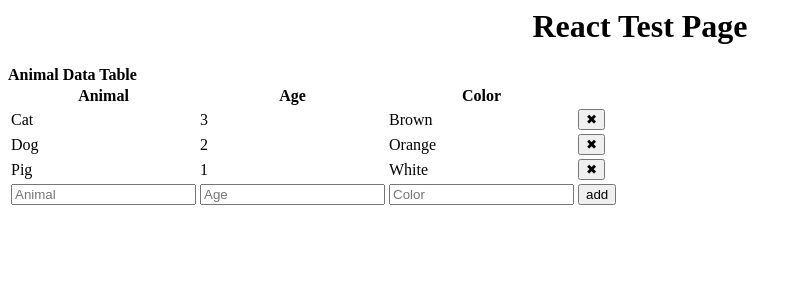
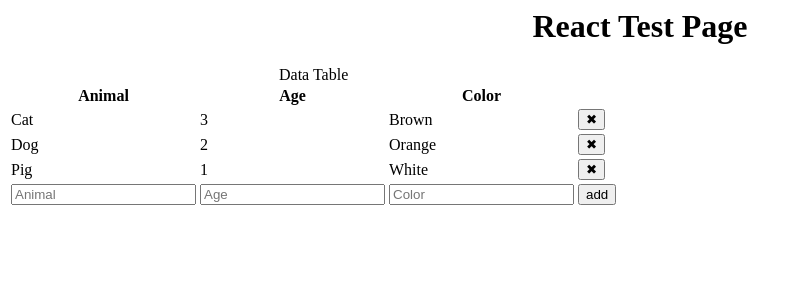
Before and after one commit to tmook/react-test-page, a React app: page / in a window 1280 px wide. Shown: the top 300 px of the page, without its empty margins (0-801 px from the left). Built offline with nearby package versions, Linux system fonts and the light colour scheme.

Commit message:
data table components

```diff
--- a/js/AnimalTable.jsx
+++ /dev/null
@@ -1,51 +0,0 @@
-import React from 'react';
-import DataTable from './DataTable.jsx';
-import DataTableAddRow from './DataTableAddRow.jsx';
-
-class AnimalTable extends React.Component{
-  constructor(props){
-    super(props);
-
-    //extract categories
-    const tableCategories = (this.props.animals).length > 0 ?
-        Object.keys(this.props.animals[0]).splice(1) : {};
-
-    this.state = {
-      categories: tableCategories,
-      data: this.props.animals
-    };
-
-    this.handleRowAdd = this.handleRowAdd.bind(this);
-    this.handleRowRemove = this.handleRowRemove.bind(this);
-  }
-
-  handleRowAdd(newRow){
-    //add newRow to state
-    this.setState(prevState => ( {data: prevState.data.concat([newRow])} ) );
-  }
-
-  handleRowRemove(data_id){
-    const toDelete = new Set([data_id]);
-    //remove state element with id field
-    this.setState(
-      prevState => ({data: prevState.data.filter(
-        row => !toDelete.has(row.id) )
-      })
-    );
-  }
-
-  render() {
-    return (
-      <div>
-        <strong>Animal Data Table</strong>
-        <DataTable
-          handleRowAdd={this.handleRowAdd}
-          handleRowRemove={this.handleRowRemove}
-          categories={this.state.categories}
-          data={this.state.data} />
-      </div>
-    );
-  }
-}
-
-export default AnimalTable;
--- a/js/App.jsx
+++ b/js/App.jsx
@@ -1,9 +1,9 @@
 import React from 'react';
-import AnimalTable from './AnimalTable.jsx';
+import MutableDataTable from './MutableDataTable.jsx';
 
 function App(){
   return (
-    <AnimalTable animals={ANIMALS}/>
+    <MutableDataTable data={ANIMALS} hideField={['id']}/>
   );
 }
 
--- a/js/DataRow.jsx
+++ /dev/null
@@ -1,35 +0,0 @@
-import React from 'react';
-
-class DataRow extends React.Component{
-  constructor(props){
-    super(props);
-    this.handleClick = this.handleClick.bind(this);
-  }
-
-  handleClick(e){
-    e.preventDefault();
-    //call remove function passed from props with data-id
-    this.props.handleRowRemove(this.rowId);
-  }
-
-  render() {
-    let values = this.props.values;
-
-    const rowElements = Object.keys(values).map(
-        (key,index) => (key != 'id' && <td key={index}>{values[key]}</td>)
-      );
-
-    return (
-      <tr>
-        {rowElements}
-        <td ref={() => this.rowId = this.props.values.id}>
-          <button onClick={this.handleClick}>
-            &#10006;
-          </button>
-        </td>
-      </tr>
-    );
-  }
-}
-
-export default DataRow;
--- a/js/DataTable.jsx
+++ /dev/null
@@ -1,38 +0,0 @@
-import React from 'react';
-import DataCategoryRow from './DataCategoryRow.jsx';
-import DataRow from './DataRow.jsx';
-import DataTableAddRow from './DataTableAddRow.jsx';
-
-class DataTable extends React.Component{
-  constructor(props){
-    super(props);
-  }
-
-  render() {
-    let dataRows = null;
-    if((this.props.data).length > 0){
-      dataRows = this.props.data.map( (row, index) =>
-        (<DataRow
-          key={index}
-          values={row}
-          handleRowRemove={this.props.handleRowRemove}
-        />)
-      );
-    }
-
-    return (
-      <table>
-        <thead>
-          <DataCategoryRow categories={this.props.categories} />
-        </thead>
-        <tbody>
-          {dataRows}
-          <DataTableAddRow handleRowAdd={this.props.handleRowAdd} />
-        </tbody>
-      </table>
-    );
-  }
-
-}
-
-export default DataTable;
--- a/js/DataTableAddRow.jsx
+++ /dev/null
@@ -1,101 +0,0 @@
-import React from 'react';
-
-const initialState = {
-  animal: "",
-  age: "",
-  color: ""
-}
-
-class DataTableAddRow extends React.Component {
-  constructor(props){
-    super(props);
-    this.state = initialState;
-
-    this.handleChange = this.handleChange.bind(this);
-    this.handleSubmit = this.handleSubmit.bind(this);
-  }
-
-  handleChange(e){
-    const target = e.target;
-    const value = target.value;
-    const name = target.name;
-
-    //update state with new value and id
-    this.setState({[name]: value});
-  }
-
-  handleSubmit(e){
-    e.preventDefault();
-
-    //recompute hash for id
-    let hashString = "";
-    //Concat state items
-    Object.keys(this.state).map( key => hashString+=this.state[key] );
-
-    //build row object
-    const rowObj = {
-      id: this.hashCode(hashString),
-      ...this.state
-    };
-
-    //lift state up to parent
-    this.props.handleRowAdd(rowObj);
-
-    //reset state
-    this.reset();
-  }
-
-  reset(){
-    this.state = initialState;
-    this.setState(initialState);
-  }
-
-  hashCode(word){
-    var hash = 0, i, chr;
-    if (word.length === 0) return hash;
-    for (i = 0; i < word.length; i++) {
-      chr = word.charCodeAt(i);
-      hash = ((hash << 5) - hash) + chr;
-      hash |= 0; // Convert to 32bit integer
-    }
-    return hash;
-  }
-
-  render(){
-    return (
-      <tr>
-        <td>
-          <input
-            type="text"
-            name="animal"
-            placeholder="Animal"
-            value={this.state.animal}
-            onChange={this.handleChange} />
-        </td>
-        <td>
-          <input
-            type="text"
-            name="age"
-            placeholder="Age"
-            value={this.state.age}
-            onChange={this.handleChange} />
-        </td>
-        <td>
-          <input
-            type="text"
-            name="color"
-            placeholder="Color"
-            value={this.state.color}
-            onChange={this.handleChange} />
-        </td>
-        <td>
-          <button onClick={this.handleSubmit}>
-            add
-          </button>
-        </td>
-      </tr>
-    );
-  }
-}
-
-export default DataTableAddRow;
--- /dev/null
+++ b/js/DataTableAppendRow.jsx
@@ -0,0 +1,92 @@
+import React from 'react';
+
+class DataTableAppendRow extends React.Component {
+  constructor(props){
+    super(props);
+
+    this.refList = {};
+    this.props.categories.forEach( category => (
+      this.refList[category]=""
+    ));
+
+    this.handleSubmit = this.handleSubmit.bind(this);
+  }
+
+  handleSubmit(e){
+    e.preventDefault();
+
+    //get string of object to computer hash for id
+    let hashString = '';
+    for(let ref in this.refList){
+      if(this.refList.hasOwnProperty(ref)){
+        hashString+=this.refList[ref].value;
+      }
+    }
+
+    //build row object
+    let rowObj = {};
+    for(let ref in this.refList){
+      if(this.refList.hasOwnProperty(ref)){
+        rowObj[ref] = this.refList[ref].value;
+      }
+    }
+    //get hashcode and set to id field
+    rowObj['id'] = this.hashCode(hashString);
+
+    //lift change up to parent
+    this.props.handleRowAdd(rowObj);
+
+    //reset input fields
+    this.reset();
+  }
+
+  reset(){
+    for(let ref in this.refList){
+      if(this.refList.hasOwnProperty(ref)){
+        this.refList[ref].value = '';
+      }
+    }
+  }
+
+  hashCode(word){
+    var hash = 0, i, chr;
+    if (word.length === 0) return hash;
+    for (i = 0; i < word.length; i++) {
+      chr = word.charCodeAt(i);
+      hash = ((hash << 5) - hash) + chr;
+      hash |= 0; // Convert to 32bit integer
+    }
+    return hash;
+  }
+
+  capitalize(word) {
+    return word.replace(/(?:^|\s)\S/g, function(a) { return a.toUpperCase(); });
+  }
+
+  render(){
+    const inputFields = this.props.categories.map( (category,index) => (
+        <td key={index}>
+          <input
+            type="text"
+            ref={input => this.refList[category]=input}
+            name={category}
+            placeholder={this.capitalize(category)}
+            onChange={this.handleChange} />
+        </td>
+      )
+    );
+
+    return (
+      <tr>
+        {inputFields}
+        <td>
+          <button onClick={this.handleSubmit}>
+            add
+          </button>
+        </td>
+      </tr>
+    );
+  }
+}
+
+export default DataTableAppendRow;
--- a/js/DataCategoryRow.jsx
+++ b/js/DataTableHeaderRow.jsx
@@ -1,6 +1,6 @@
 import React from 'react';
 
-function DataCategoryRow (props){
+function DataTableHeaderRow (props){
   const headerElements = props.categories.map(
       (category,index) =>
       <th key={index}>{category.charAt(0).toUpperCase()+category.slice(1)}</th>
@@ -13,4 +13,4 @@ function DataCategoryRow (props){
   );
 }
 
-export default DataCategoryRow;
+export default DataTableHeaderRow;
--- /dev/null
+++ b/js/DataTableRow.jsx
@@ -0,0 +1,26 @@
+import React from 'react';
+
+function DataTableRow (props){
+  function handleClick(e){
+    e.preventDefault();
+    props.handleRowRemove(props.rowData['id']);
+  }
+
+  const rowElements = Object.keys(props.rowData).map(
+      (key,index) => !props.hideField.includes(key) &&
+                      <td key={index}>{props.rowData[key]}</td>
+    );
+
+  return (
+    <tr>
+      {rowElements}
+      <td>
+        <button onClick={handleClick}>
+          &#10006;
+        </button>
+      </td>
+    </tr>
+  );
+}
+
+export default DataTableRow;
--- /dev/null
+++ b/js/MutableDataTable.jsx
@@ -0,0 +1,86 @@
+import React from 'react';
+import DataTableRow from './DataTableRow.jsx';
+import DataTableHeaderRow from './DataTableHeaderRow.jsx';
+import DataTableAppendRow from './DataTableAppendRow.jsx';
+
+class MutableDataTable extends React.Component{
+  constructor(props){
+    super(props);
+
+    //extract categories from data
+    const tableCategories = (this.props.data).length > 0 ?
+        Object.keys(this.props.data[0]) : {};
+
+    //set state object
+    this.state = {
+      categories: tableCategories,
+      data: this.props.data
+    };
+
+    //bind 'this' to handler functions
+    this.handleRowAdd = this.handleRowAdd.bind(this);
+    this.handleRowRemove = this.handleRowRemove.bind(this);
+  }
+
+  handleRowAdd(newRow){
+    //add newRow to state
+    this.setState(prevState => ( {data: prevState.data.concat([newRow])} ) );
+  }
+
+  handleRowRemove(data_id){
+    //create set of items to delete
+    const toDelete = new Set([data_id]);
+
+    //use this very convinent filter method to remove rows from data
+    this.setState(
+      prevState => ({data: prevState.data.filter(
+        row => !toDelete.has(row.id) )
+      })
+    );
+  }
+
+  render() {
+    //check if hideField prop exists
+    const hideField = this.props.hideField != null ?  this.props.hideField : [];
+
+    //build data rows
+    let dataRows = null;
+    if((this.state.data).length > 0){
+      dataRows = this.state.data.map( (row, index) => (
+          <DataTableRow
+          key={index}
+          rowData={row}
+          hideField={hideField}
+          handleRowRemove={this.handleRowRemove} />
+        )
+      );
+    }
+
+    //remove hide fields from categories
+    let cleanCategories = [];
+    this.state.categories.forEach( category =>
+      !hideField.includes(category) &&
+        cleanCategories.push(category)
+      )
+
+    return (
+      <table>
+        <caption>
+          {this.props.title != null ? this.props.title : "Data Table"}
+        </caption>
+        <thead>
+          <DataTableHeaderRow
+            categories={cleanCategories} />
+        </thead>
+        <tbody>
+          {dataRows}
+          <DataTableAppendRow
+            categories={cleanCategories}
+            handleRowAdd={this.handleRowAdd} />
+        </tbody>
+      </table>
+    );
+  }
+}
+
+export default MutableDataTable;
```
